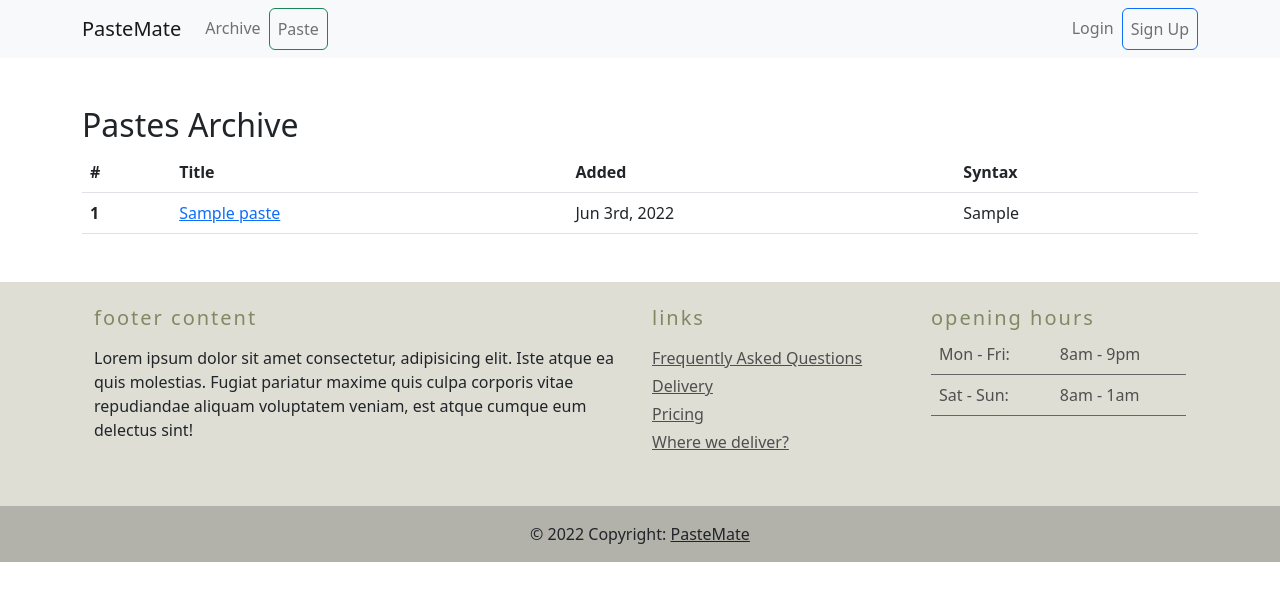
After one commit to kstypik/PasteMate, a Django app: page /archive/ in a window 1280 px wide. The commit adds this page. Shown: the top 601 px of the page. Run offline with Django 4.2, Linux system fonts and the light colour scheme; tables that the repository leaves empty hold one stand-in row (values such as "Sample post"); some libraries are stand-ins or nearby versions.

Commit message:
Add Pastes Archive

```diff
--- a/pastemate_project/settings.py
+++ b/pastemate_project/settings.py
@@ -176,3 +176,8 @@ CRISPY_TEMPLATE_PACK = "bootstrap5"
 ACCOUNT_EMAIL_REQUIRED = True
 ACCOUNT_PRESERVE_USERNAME_CASING = False
 ACCOUNT_SESSION_REMEMBER = True
+
+
+# Pastes App (local)
+
+PASTES_ARCHIVE_LENGTH = 50
--- a/pastes/urls.py
+++ b/pastes/urls.py
@@ -5,6 +5,7 @@ from . import views
 app_name = "pastes"
 
 urlpatterns = [
+    path("archive/", views.PasteArchiveListView.as_view(), name="archive"),
     path("user/<str:username>/", views.UserPasteListView.as_view(), name="user_pastes"),
     path("<uuid:uuid>/", views.PasteDetailView.as_view(), name="detail"),
     path("<uuid:uuid>/edit/", views.PasteUpdateView.as_view(), name="update"),
--- a/pastes/views.py
+++ b/pastes/views.py
@@ -1,3 +1,4 @@
+from django.conf import settings
 from django.contrib.auth import get_user_model
 from django.contrib.auth.mixins import LoginRequiredMixin
 from django.http import Http404
@@ -81,3 +82,11 @@ class UserPasteListView(ListView):
         context = super().get_context_data(**kwargs)
         context["user"] = self.user
         return context
+
+
+class PasteArchiveListView(ListView):
+    context_object_name = "pastes"
+    template_name = "pastes/archive.html"
+
+    def get_queryset(self):
+        return Paste.objects.all()[: settings.PASTES_ARCHIVE_LENGTH]
--- a/templates/_includes/navbar.html
+++ b/templates/_includes/navbar.html
@@ -12,7 +12,7 @@
         </li>
         {% endif %}
         <li class="nav-item">
-          <a class="nav-link" href="#">Archive</a>
+          <a class="nav-link" href="{% url 'pastes:archive' %}">Archive</a>
         </li>
         <li class="nav-item">
           <a href="{% url 'pastes:create' %}" class="nav-link btn btn-outline-success">Paste</a>
--- /dev/null
+++ b/templates/pastes/archive.html
@@ -0,0 +1,30 @@
+{% extends '_base.html' %}
+{% load crispy_forms_tags %}
+
+{% block title %}Pastes Archive {{ block.super }}{% endblock %}
+
+{% block content %}
+<h2>Pastes Archive</h2>
+
+<table class="table">
+  <thead>
+    <tr>
+      <th scope="col">#</th>
+      <th scope="col">Title</th>
+      <th scope="col">Added</th>
+      <th scope="col">Syntax</th>
+    </tr>
+  </thead>
+  <tbody>
+    {% for paste in pastes %}
+    <tr>
+      <th scope="row">{{ forloop.counter }}</th>
+      <td><a href="{{ paste.get_absolute_url }}">{{ paste.title }}</a></td>
+      <td>Jun 3rd, 2022 </td>
+      <td>{{ paste.syntax }}</td>
+    </tr>
+    {% endfor %}
+  </tbody>
+</table>
+
+{% endblock content %}
```
